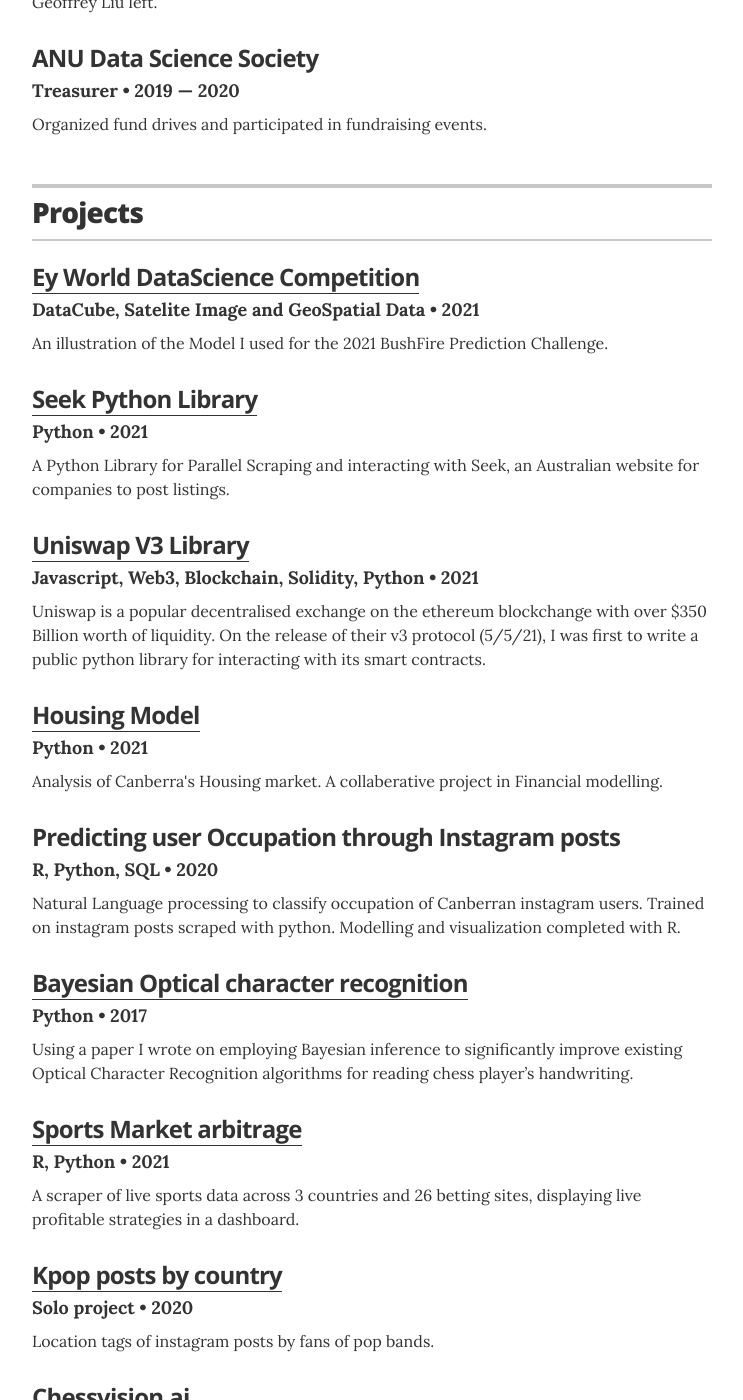
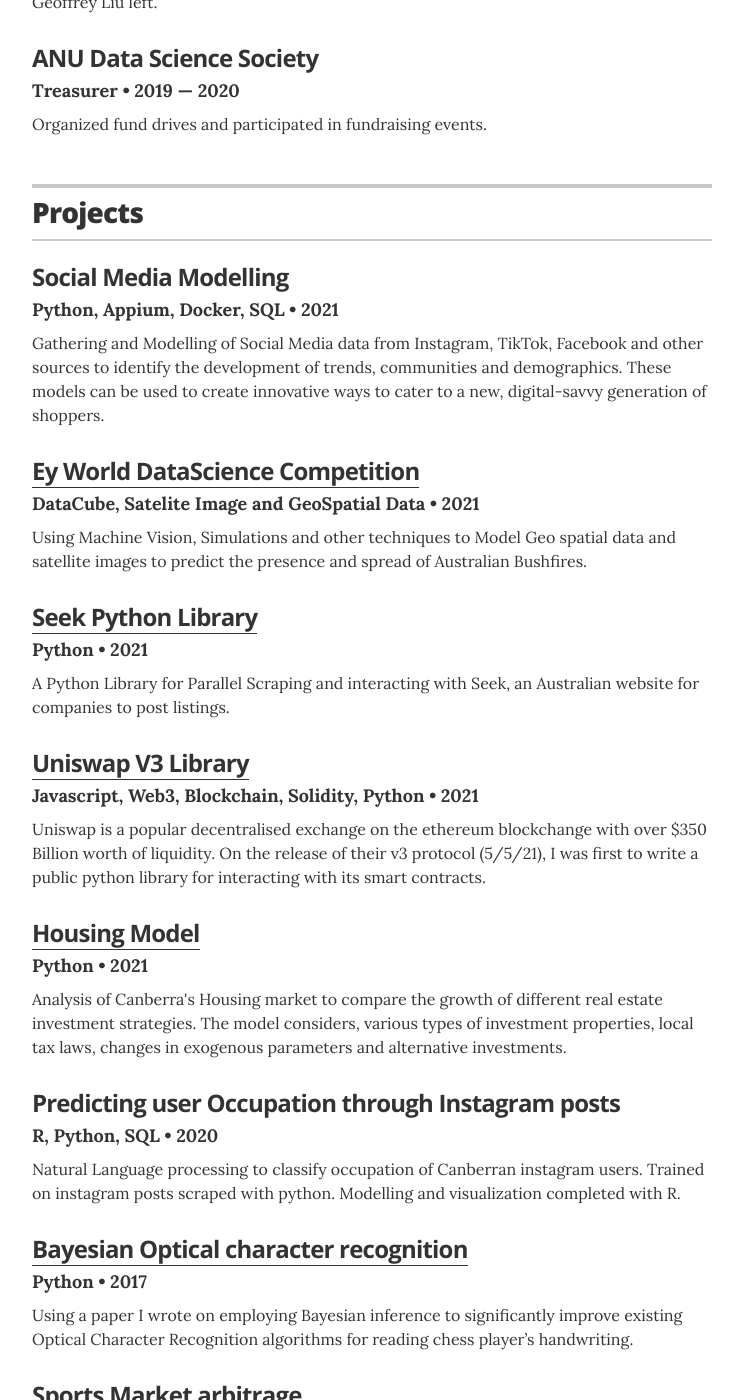
Before and after one commit to rieszrt/rieszrt.github.io, a Jekyll site: the page built from index.html, in a window 1280 px wide and 1400 px high, scrolled down 1397 px. Shown: the whole window, without its empty margins (268-1011 px from the left). Built offline with Jekyll 4.4.1, drawn with Linux system fonts in a browser that asks for light colours.

Commit message:
updated projects and resume

```diff
--- a/_data/projects.yml
+++ b/_data/projects.yml
@@ -1,12 +1,20 @@
 # Projects
 # uncomment the urls if you wish to display them, and add your own URL
+
+
+# EY World DataScience Competition
+- project: Social Media Modelling
+  role: Python, Appium, Docker, SQL
+  duration: 2021
+  url:
+  description: Gathering and Modelling of Social Media data from Instagram, TikTok, Facebook and other sources to identify the development of trends, communities and demographics. These models can be used to create innovative ways to cater to a new, digital-savvy generation of shoppers.
 
 # EY World DataScience Competition
 - project: Ey World DataScience Competition
   role: DataCube, Satelite Image and GeoSpatial Data
   duration: 2021
   url: https://github.com/rieszrt/Ey-World-Data-Challenge
-  description: An illustration of the Model I used for the 2021 BushFire Prediction Challenge.
+  description: Using Machine Vision, Simulations and other techniques to Model Geo spatial data and satellite images to predict the presence and spread of Australian Bushfires.
 
 # Seek Python
 - project: Seek Python Library
@@ -28,7 +36,8 @@
   role: Python
   duration: 2021
   url: https://github.com/rieszrt/personal-finance
-  description: Analysis of Canberra's Housing market. A collaberative project in Financial modelling.
+  description: Analysis of Canberra's Housing market to compare the growth of different real estate investment strategies. The model considers, various types of investment properties, local tax laws, changes in exogenous parameters and alternative investments.
+
 
 # Occupation analysis
 - project: Predicting user Occupation through Instagram posts
@@ -74,12 +83,12 @@
 #  url: https://tomsgithub.herokuapp.com/
 #  description: A database of over 1.3 million github users, offering insights into software developers and companies around the world.
 
-# Instagram
-- project: Kpop posts by country
-  role: Solo project
-  duration: 2020
-  url: https://insta-intel.herokuapp.com/
-  description: Location tags of instagram posts by fans of pop bands.
+## Instagram
+#- project: Kpop posts by country
+#  role: Solo project
+#  duration: 2020
+#  url: https://insta-intel.herokuapp.com/
+#  description: Location tags of instagram posts by fans of pop bands.
 
 # chessvision.ai
 - project: Chessvision.ai
```
Also changed, not shown: 1 other file.
